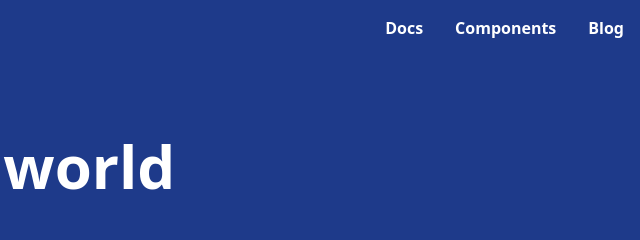
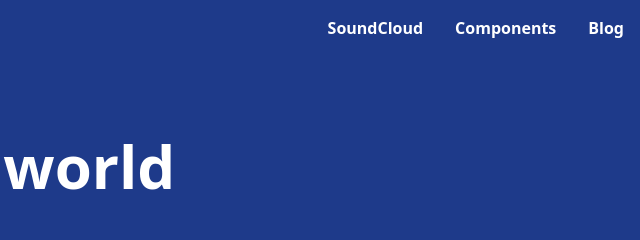
Before and after one commit to Alexis1476/tailwind-project, a website: page src/home.html in a window 1280 px wide. Shown: the top 240 px of the page, 636-1276 px from the left. Drawn offline with Linux system fonts and the light colour scheme.

Commit message:
Lien vers page SoundCloud

```diff
--- a/src/home.html
+++ b/src/home.html
@@ -16,7 +16,7 @@
         </div>
         <nav class="ml-auto flex font-semibold">
             <ul class="flex space-x-8">
-                <li><a class="hover:text-cyan-300" href="#">Docs</a></li>
+                <li><a class="hover:text-cyan-300" href="musicStream.html">SoundCloud</a></li>
                 <li><a class="hover:text-cyan-300" href="#">Components</a></li>
                 <li><a class="hover:text-cyan-300" href="#">Blog</a></li>
             </ul>
```
Also changed, not shown: dist/style.css.
